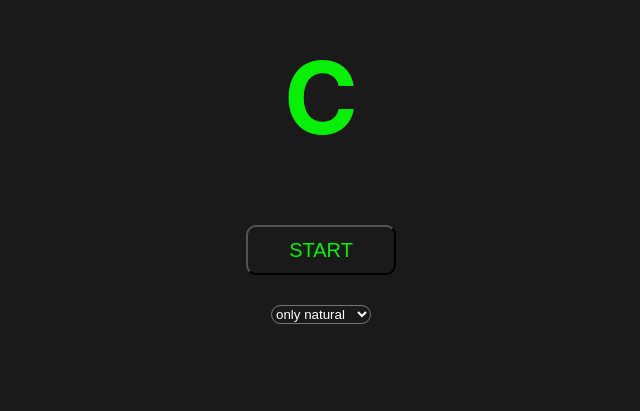
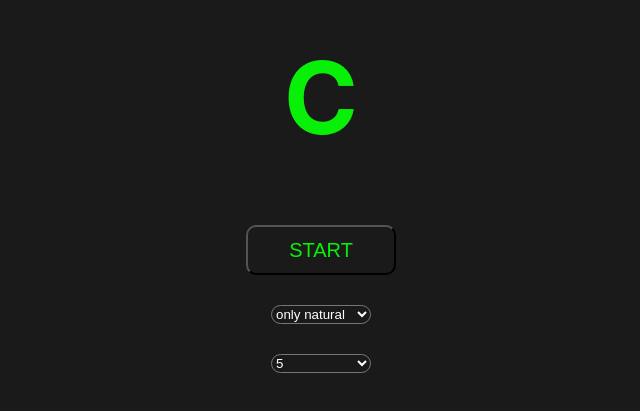
Before and after one commit to brunokian/chords-generator, a React (Create React App) app: page / in a window 1280 px wide. Shown: the part 213-624 px from the top of the page, without its empty margins (319-959 px from the left). Built offline with nearby package versions, Linux system fonts and the light colour scheme.

Commit message:
logica de timer

```diff
--- a/src/App.js
+++ b/src/App.js
@@ -5,6 +5,7 @@ import { naturalChords, flatChords, sharpChords } from './Datas';
 function App() {
   const [chord, setChord] = useState('C')
   const [selectChords, setSelectChords] = useState('')
+  const [selectTimer, setSelectTimer] = useState(5)
   const [hasStarted, setHasStarted] = useState(false)
   const [intervalId, setIntervalId] = useState(null)
 
@@ -35,9 +36,10 @@ function App() {
 
   useEffect(() => {
     if (hasStarted) {
+      let timer = selectTimer * 1000
       const id = setInterval(() => {
         chordsGenerator()
-      }, 1000)
+      }, timer)
       setIntervalId(id)
     }
   }, [hasStarted])
@@ -50,8 +52,13 @@ function App() {
     }
   }
 
-  const handleSelect = (event) => {
-    setSelectChords(event.target.value)
+  const handleSelect = (event, selectName) => {
+    if (selectName === 'chords') {
+      setSelectChords(event.target.value)
+    }
+    if (selectName === 'timer') {
+      setSelectTimer(event.target.value)
+    }
   }
 
   return (
@@ -61,11 +68,21 @@ function App() {
         {hasStarted ? 'STOP': 'START'}
       </button>
 
-      <select value={selectChords} onChange={handleSelect}>
-        <option value=''>only natural</option>
+      <select value={selectChords} onChange={(event) => handleSelect(event, 'chords')}>
+        <option value='natural'>only natural</option>
         <option value='flat'>flat</option>
         <option value='sharp'>sharp</option>
         <option value='all'>all</option>
+      </select>
+
+      <select value={selectTimer} onChange={(event) => handleSelect(event, 'timer')}>
+        <option value={1}>1</option>
+        <option value={2}>2</option>
+        <option value={3}>3</option>
+        <option value={4}>4</option>
+        <option value={5}>5</option>
+        <option value={6}>6</option>
+        <option value={7}>7</option>
       </select>
 
     </div>
```
